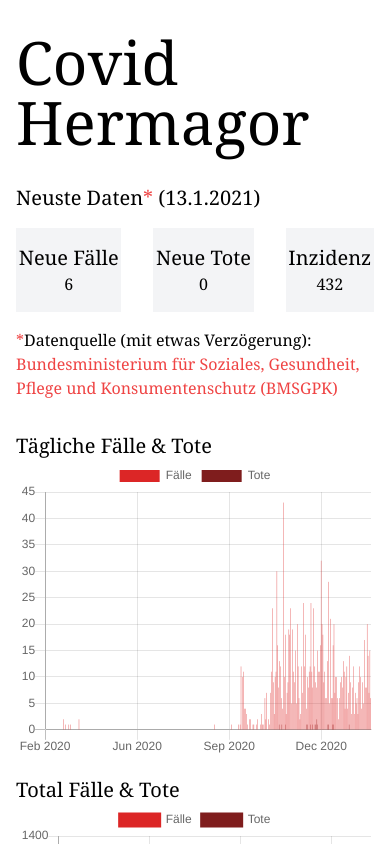
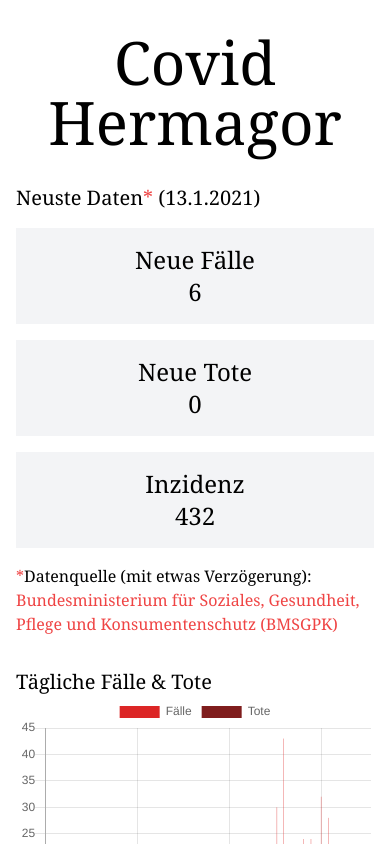
Before and after one commit to chrigu/hermagor-covid, a Vue app in the folder covid-web/: page / in a window 390 px wide. Shown: the top 844 px of the page. Built offline with nearby package versions, Linux system fonts and the light colour scheme.

Commit message:
Make panels responsive

```diff
--- a/covid-web/src/views/Home.vue
+++ b/covid-web/src/views/Home.vue
@@ -1,20 +1,20 @@
 <template>
   <div class="home">
-    <h1 class="text-6xl mt-8 mb-8">Covid Hermagor</h1>
+    <h1 class="text-center md:text-left text-6xl mt-8 mb-8">Covid Hermagor</h1>
     <div class="mb-8">
       <h2 class="text-xl mb-4">Neuste Daten<span class="text-red-500">*</span> ({{humanReadableLastestDate}})</h2>
-      <ul class="flex flex-row">
-        <li class="flex-auto bg-gray-100 text-center py-4">
-          <h3 class="text-xl">Neue Fälle</h3>
-          <p>{{latestCases}}</p>
+      <ul class="flex flex-col md:flex-row">
+        <li class="flex-auto bg-gray-100 text-center py-4 mb-4 md:mb-0">
+          <h3 class="text-2xl md:text-xl">Neue Fälle</h3>
+          <p class="text-2xl md:text-xl">{{latestCases}}</p>
         </li>
-        <li class="flex-auto bg-gray-100 text-center py-4 mx-8">
-          <h3 class="text-xl">Neue Tote</h3>
-          <p>{{latestDeaths}}</p>
+        <li class="flex-auto bg-gray-100 text-center py-4 md:mx-8 mb-4 md:mb-0">
+          <h3 class="text-2xl md:text-xl">Neue Tote</h3>
+          <p class="text-2xl md:text-xl">{{latestDeaths}}</p>
         </li>
         <li class="flex-auto bg-gray-100 text-center py-4">
-          <h3 class="text-xl">Inzidenz</h3>
-          <p>{{roundedIncedence}}</p>
+          <h3 class="text-2xl md:text-xl">Inzidenz</h3>
+          <p class="text-2xl md:text-xl">{{roundedIncedence}}</p>
         </li>
       </ul>
       <p class="mt-4"><span class="text-red-500">*</span>Datenquelle (mit etwas Verzögerung): <a class="text-red-500" href="https://www.data.gv.at/katalog/dataset/covid-19-zeitliche-darstellung-von-daten-zu-covid19-fallen-je-bezirk">Bundesministerium für Soziales, Gesundheit, Pflege und Konsumentenschutz (BMSGPK)</a></p>
```
